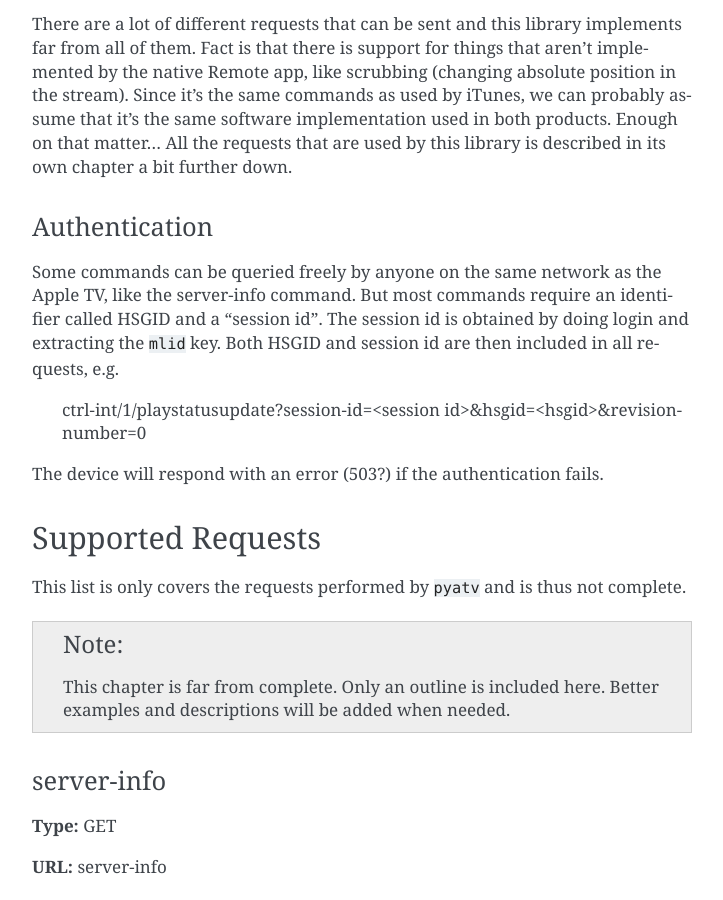
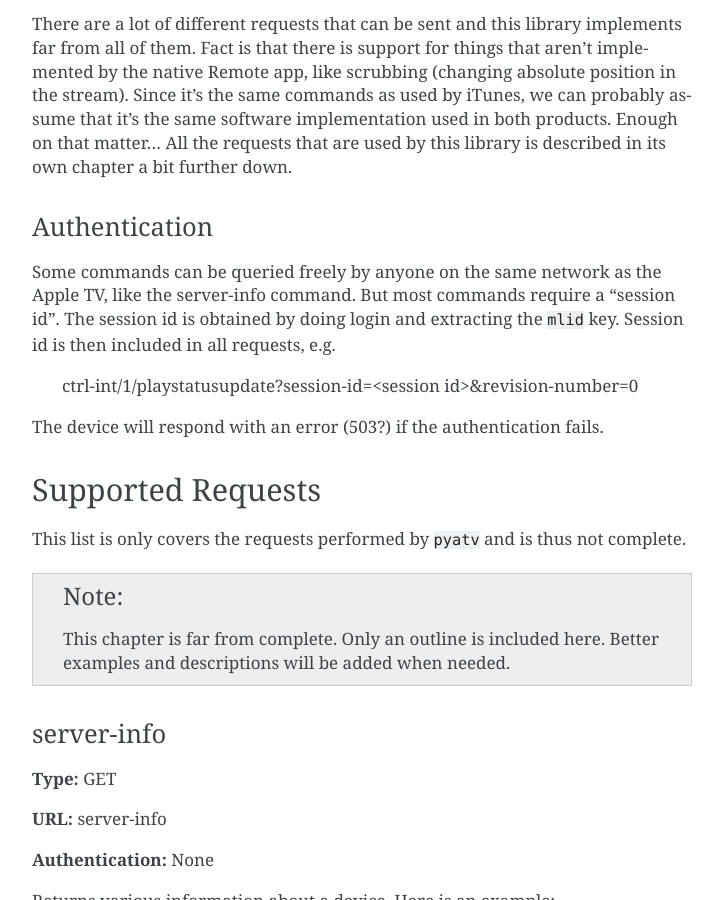
Before and after one commit to postlund/pyatv, a Sphinx documentation site: the page built from docs/protocol.rst, in a window 1280 px wide and 900 px high, scrolled down 3136 px. Shown: the whole window, without its empty margins (388-1111 px from the left). Built offline with Sphinx 7.4.7, drawn with Linux system fonts in a browser that asks for light colours; pages that are not in the unit, such as notebooks, are missing from menus; some of the changed text lies outside the part shown.

Commit message:
Do not include HSGID after login
After login has been performed, only session-id is really needed.

```diff
--- a/docs/protocol.rst
+++ b/docs/protocol.rst
@@ -164,11 +164,11 @@
 Authentication
 ^^^^^^^^^^^^^^
 Some commands can be queried freely by anyone on the same network as the Apple TV,
-like the server-info command. But most commands require an identifier called HSGID
-and a "session id". The session id is obtained by doing login and extracting the
-``mlid`` key. Both HSGID and session id are then included in all requests, e.g.
+like the server-info command. But most commands require a "session id". The
+session id is obtained by doing login and extracting the ``mlid`` key. Session id
+is then included in all requests, e.g.
 
-  ctrl-int/1/playstatusupdate?session-id=<session id>&hsgid=<hsgid>&revision-number=0
+  ctrl-int/1/playstatusupdate?session-id=<session id>&revision-number=0
 
 The device will respond with an error (503?) if the authentication fails.
 
@@ -241,7 +241,7 @@
 
 **URL:** ctrl-int/1/playstatusupdate?hsgid=<hsgid>&session-id=<session id>&revision-number=0
 
-**Authentication:** HSGID + Session ID
+**Authentication:** Session ID
 
 The respons contains information about what is currently playing. Example
 response: ::
@@ -276,7 +276,7 @@
 
 **URL:** controlpromptupdate?hsgid=<hsgid>&session-id=<session id>&prompt-id=0
 
-**Authentication:** HSGID + Session ID
+**Authentication:** Session ID
 
 Currently an unused command. It can be used to fetch an ID (prompt-id?) that
 can optionally be passed with some of the commands. When it is present, that
@@ -290,7 +290,7 @@
 
 **URL:** ctrl-int/1/nowplayingartwork?mw=1024&mh=576&hsgid=<hsgid>&session-id=<session id>
 
-**Authentication:** HSGID + Session ID
+**Authentication:** Session ID
 
 Returns a PNG image for what is currently playing, like a poster or album art.
 If not present, an empty response is returned. Width and height of image can be
@@ -308,7 +308,7 @@
 
 **URL:** ctrl-int/1/<command>?hsgid=<hsgid&session-id=<session id>&prompt-id=0
 
-**Authentication:** HSGID + Session ID
+**Authentication:** Session ID
 
 <command> corresponds to the command to execute. Can be any of ``play``, ``pause``,
 ``nextitem`` or ``previtem``.
@@ -319,7 +319,7 @@
 
 **URL:** ctrl-int/1/controlpromptentry?hsgid=<hsgid>&session-id=<session id>&prompt-id=0
 
-**Authentication:** HSGID + Session ID
+**Authentication:** Session ID
 
 Used to trigger various buttons, like menu or select. Must contain the
 following binary DMAP data:
@@ -338,7 +338,7 @@
 
 **URL:** ctrl-int/1/setproperty?<key>=<value>&hsgid=<hsgid>&session-id=<session id>&prompt-id=0
 
-**Authentication:** HSGID + Session ID
+**Authentication:** Session ID
 
 Changes a property for something. Currently only media position is implemented,
 but for example shuffle or repeat can be changed as well (and will likely be
```
Also changed, not shown: 2 other files.
